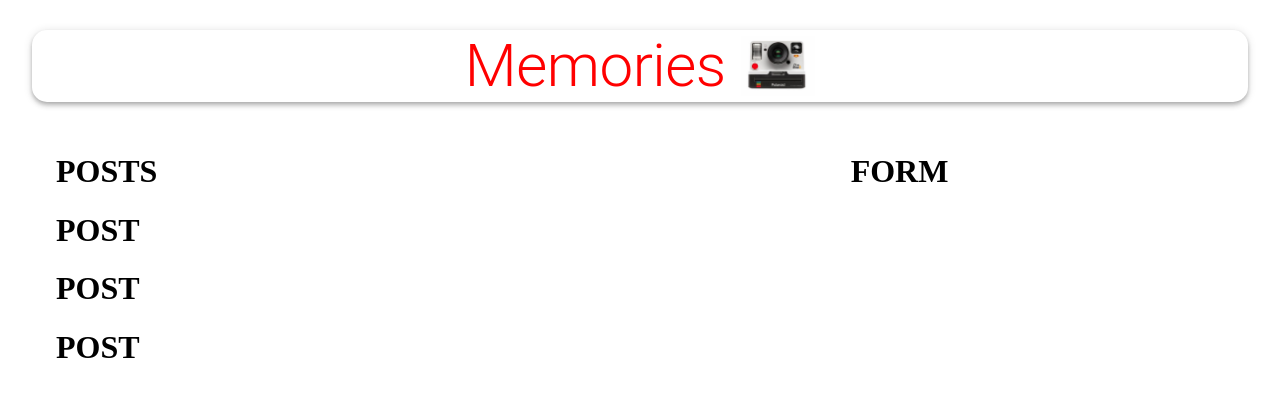
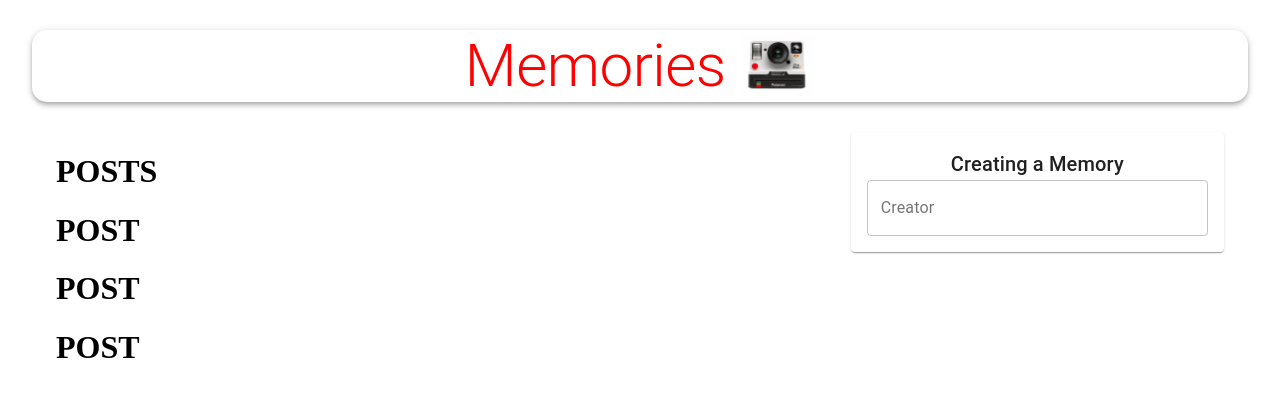
Before and after one commit to Sorsi/Memories, a React (Create React App) app in the folder client/: page / in a window 1280 px wide. Shown: the top 396 px of the page. Built offline with nearby package versions, Linux system fonts and the light colour scheme; no server answers.

Commit message:
adding react-redux to my project

```diff
--- a/client/package.json
+++ b/client/package.json
@@ -2,6 +2,7 @@
   "name": "client",
   "version": "0.1.0",
   "private": true,
+  "proxy": "http://localhost:5000",
   "dependencies": {
     "@material-ui/core": "^4.11.0",
     "@testing-library/jest-dom": "^5.11.5",
@@ -12,6 +13,7 @@
     "react": "^17.0.1",
     "react-dom": "^17.0.1",
     "react-file-base64": "^1.0.3",
+    "react-redux": "^7.2.2",
     "react-scripts": "4.0.0",
     "redux": "^4.0.5",
     "redux-thunk": "^2.3.0",
--- a/client/src/App.js
+++ b/client/src/App.js
@@ -1,13 +1,20 @@
-import React from 'react';
+import React, { useEffect } from 'react';
 import { Container, AppBar, Typography, Grow, Grid } from '@material-ui/core';
+import { useDispatch } from 'react-redux';
 
+import { getPosts } from './actions/posts';
 import Posts from './components/Posts/Posts.js';
 import Form from './components/Form/Form.js';
 import memories from './images/memories.jpg';
-import useStyles from './styles';
+import useStyles from './styles.js';
 
 const App = () => {
     const classes = useStyles();
+    const dispatch = useDispatch();
+
+    useEffect(() => {
+        dispatch(getPosts());
+    }, [dispatch]);
 
     return (
         <Container maxwidth="lg">
--- /dev/null
+++ b/client/src/actions/posts.js
@@ -0,0 +1,11 @@
+import * as api from '../api';
+
+export const getPosts = () => async (dispatch) => {
+    try {
+        const { data } = await api.fetchPosts();
+
+        dispatch({ type: 'FETCH_ALL', payload: data });
+    } catch (error) {
+        console.log(error.message);
+    }
+};
--- a/client/src/api/index.js
+++ b/client/src/api/index.js
@@ -1 +1,5 @@
 import axios from 'axios';
+
+const url = 'http://localhost:5000/posts';
+
+export const fetchPosts = () => axios.get(url);
--- a/client/src/components/Form/Form.js
+++ b/client/src/components/Form/Form.js
@@ -1,10 +1,38 @@
-import React from 'react';
+import React, { useState } from 'react';
+import { TextField, Button, Typography, Paper } from '@material-ui/core';
+
 import useStyles from './styles';
 
 const Form = () => {
     const classes = useStyles();
+    const [postData, setPostData] = useState({
+        title: '',
+        message: '',
+        creator: '',
+        tags: '',
+        selectedFile: '',
+    });
+
+    const handleSubmit = () => {
+
+    };
+
     return (
-        <h1>FORM</h1>
+        <Paper className={classes.paper}>
+            <form autoComplete="off" noValidate className={classes.form} onSubmit={handleSubmit}>
+                <Typography variant="h6">
+                    Creating a Memory
+                </Typography>
+                <TextField
+                    name="creator"
+                    variant="outlined"
+                    label="Creator"
+                    fullWidth
+                    value={postData.creator}
+                    onChange={(e) => setPostData({ ...postData, creator: e.target.value})}
+                ></TextField>
+            </form>
+        </Paper>
     );
 }
 
--- a/client/src/components/Posts/Posts.js
+++ b/client/src/components/Posts/Posts.js
@@ -1,10 +1,14 @@
 import React from 'react';
+import { useSelector } from 'react-redux';
 
 import Post from './Post/Post.js';
 import useStyles from './styles';
 
 const Posts = () => {
+    const posts = useSelector((state) => state.posts);
     const classes = useStyles();
+
+    console.log('posts fetched ---> ', posts);
 
     return (
         <>
--- a/client/src/index.js
+++ b/client/src/index.js
@@ -1,6 +1,18 @@
 import React from 'react';
 import ReactDOM from 'react-dom';
+import { Provider } from 'react-redux';
+import { createStore, applyMiddleware, compose } from 'redux';
+import thunk from 'redux-thunk';
+
+import reducers from './reducers';
 
 import App from './App';
 
-ReactDOM.render(<App />, document.getElementById('root'));
+const store = createStore(reducers, compose(applyMiddleware(thunk)))
+
+ReactDOM.render(
+    <Provider store={store}>
+        <App />
+    </Provider>,
+    document.getElementById('root')
+);
--- /dev/null
+++ b/client/src/reducers/index.js
@@ -0,0 +1,7 @@
+import { combineReducers } from 'redux';
+
+import posts from './posts.js';
+
+export default combineReducers({
+    posts: posts,
+});
--- /dev/null
+++ b/client/src/reducers/posts.js
@@ -0,0 +1,10 @@
+export default (posts = [], action) => {
+    switch (action.type) {
+        case 'FETCH_ALL':
+            return action.payload;
+        case 'CREATE':
+            return posts;
+        default:
+            return posts;
+    }
+};
```
Also changed, not shown: 2 other files (tests, documents, lock files or other folders).
